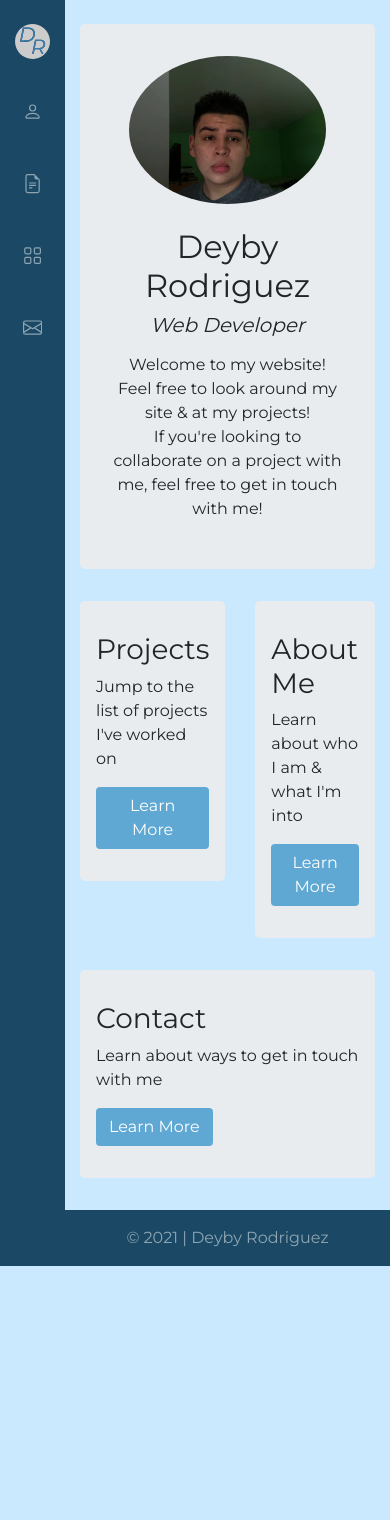
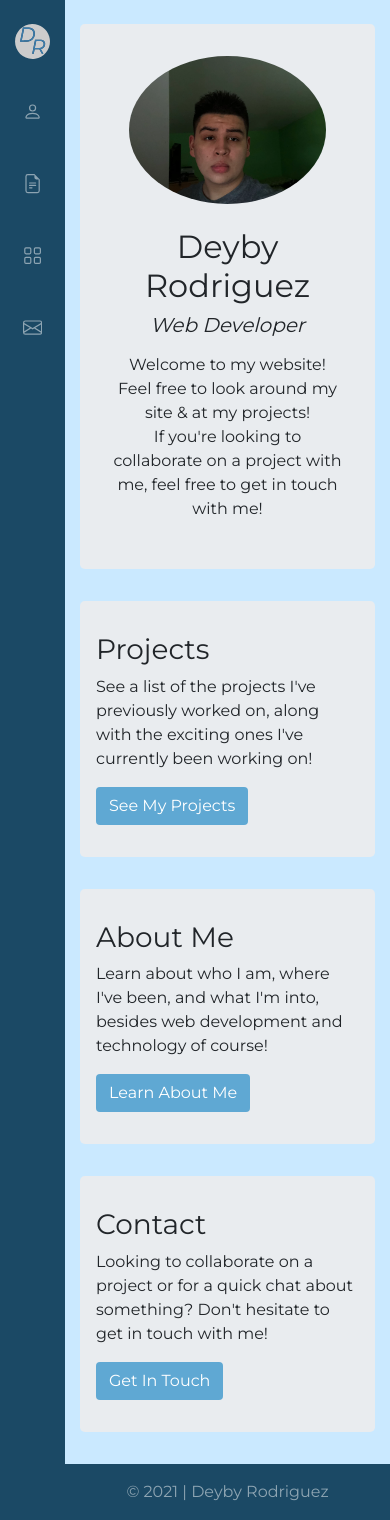
Before and after one commit to deybyr647/next-personal-site, a Next.js app: page / in a window 390 px wide. Before the commit the page ends 1266 px from the top, so only its background shows below. Built offline with nearby package versions, Linux system fonts and the light colour scheme.

Commit message:
Added meta tags for SEO, fixed responsiveness on landing page, and added custom _document.tsx
Signed-off-by: deybyr647 <deybyr647@gmail.com>

```diff
--- a/components/Metadata.tsx
+++ b/components/Metadata.tsx
@@ -9,6 +9,17 @@ const Metadata = ({title}: MetadataProps) => {
         <Head>
             <meta charSet={"utf-8"}/>
             <meta name={"viewport"} content={"width=device-width, initial-scale=1, shrink-to-fit=no"}/>
+            <meta name={"description"} content={"Deyby Rodriguez's Personal Website. Web Developer & Freelancer"}/>
+            <meta name={"keywords"} content={"Deyby, Rodriguez, Antony, deybyr647, Web Developer, JavaScript, ReactJS, NodeJS"}/>
+            <meta name={"author"} content={"Deyby Rodriguez"}/>
+            <meta name={"robots"} content={"index, follow"}/>
+
+            <meta property={"og:title"} content={"Deyby Rodriguez"}/>
+            <meta property={"og:type"} content={"website"}/>
+            <meta property={"og:image"} content={"%PUBLIC_URL%/opengraph.png"}/>
+            <meta property={"og:url"} content={"https://deybyr647.com"}/>
+            <meta property={"og:description"} content={"Deyby Rodriguez's Personal Website"}/>
+
             <title>{title}</title>
         </Head>
     )
--- /dev/null
+++ b/pages/_document.tsx
@@ -0,0 +1,22 @@
+import Document, { Html, Head, Main, NextScript, DocumentContext } from 'next/document'
+
+class MyDocument extends Document {
+    static async getInitialProps(ctx: DocumentContext) {
+        const initialProps = await Document.getInitialProps(ctx);
+        return { ...initialProps };
+    }
+
+    render() {
+        return (
+            <Html lang={"en"}>
+                <Head/>
+                <body>
+                    <Main />
+                    <NextScript />
+                </body>
+            </Html>
+        )
+    }
+}
+
+export default MyDocument;
--- a/pages/index.tsx
+++ b/pages/index.tsx
@@ -20,7 +20,13 @@ const LandingContent = () => {
                         <Row className={"d-flex flex-column"}>
                             <Col>
                                 <Jumbotron className={`d-flex flex-column align-items-center mt-4`}>
-                                    <Image src={"/images/about/me.webp"} className={"w-75"} roundedCircle/>
+                                    <Image
+                                        alt={"Deyby Rodriguez"}
+                                        src={"/images/about/me.webp"}
+                                        className={"w-75"}
+                                        roundedCircle
+                                    />
+
                                     <Container className={"text-center mt-4"}>
                                         <h2>Deyby Rodriguez</h2>
                                         <h5 className={"font-italic"}>Web Developer</h5>
@@ -37,46 +43,61 @@ const LandingContent = () => {
 
                             <Col>
                                 <Row>
-                                    <Col>
+                                    <Col xs={12} lg={4}>
                                         <Jumbotron>
                                             <h3>Projects</h3>
-                                            <p>Jump to the list of projects I've worked on</p>
+                                            <p>
+                                                See a list of the projects I've
+                                                previously worked on, along with
+                                                the exciting ones I've currently been
+                                                working on!
+                                            </p>
 
                                             <Link href={"/projects"}>
                                                 <a
                                                     className={`btn ${styles.linkButton}`}
                                                 >
-                                                    Learn More
+                                                    See My Projects
                                                 </a>
                                             </Link>
                                         </Jumbotron>
                                     </Col>
 
-                                    <Col>
+                                    <Col xs={12} lg={4}>
                                         <Jumbotron>
                                             <h3>About Me</h3>
-                                            <p>Learn about who I am & what I'm into</p>
+                                            <p>
+                                                Learn about who I am,
+                                                where I've been, and what
+                                                I'm into, besides web
+                                                development and technology
+                                                of course!
+                                            </p>
 
                                             <Link href={"/about"}>
                                                 <a
                                                     className={`btn ${styles.linkButton}`}
                                                 >
-                                                    Learn More
+                                                    Learn About Me
                                                 </a>
                                             </Link>
                                         </Jumbotron>
                                     </Col>
 
-                                    <Col>
+                                    <Col xs={12} lg={4}>
                                         <Jumbotron>
                                             <h3>Contact</h3>
-                                            <p>Learn about ways to get in touch with me</p>
+                                            <p>
+                                                Looking to collaborate on a project
+                                                or for a quick chat about something?
+                                                Don't hesitate to get in touch with me!
+                                            </p>
 
                                             <Link href={"/contact"}>
                                                 <a
                                                     className={`btn ${styles.linkButton}`}
                                                 >
-                                                    Learn More
+                                                    Get In Touch
                                                 </a>
                                             </Link>
                                         </Jumbotron>
--- a/pages/projects/index.tsx
+++ b/pages/projects/index.tsx
@@ -1,4 +1,4 @@
-import { useState, Suspense, useEffect } from "react";
+import { useState, useEffect } from "react";
 
 import { Container, Row, Col, Jumbotron, Image, Card, CardColumns } from "react-bootstrap";
 
```
